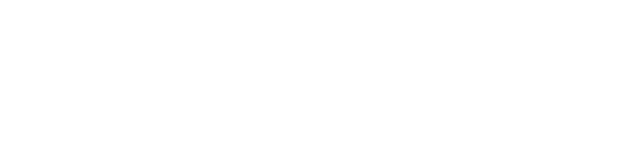
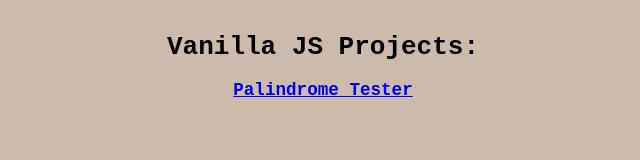
Before and after one commit to sjc5/vanilla-js-projects, a website: page index.html in a window 1280 px wide. Shown: the whole page, without its empty margins (317-957 px from the left). Drawn offline with Linux system fonts and the light colour scheme.

Commit message:
add home page with link to palindrome tester

```diff
--- a/index.html
+++ b/index.html
@@ -0,0 +1,14 @@
+<!DOCTYPE html>
+<html lang="en">
+<head>
+  <meta charset="UTF-8">
+  <meta name="viewport" content="width=device-width, initial-scale=1.0">
+  <meta http-equiv="X-UA-Compatible" content="ie=edge">
+  <title>Vanilla JS Projects</title>
+  <link rel="stylesheet" href="styles.css">
+</head>
+<body>
+  <h1>Vanilla JS Projects:</h1>
+  <p><a href="./palindrome.html"><b>Palindrome Tester</b></a></p>
+</body>
+</html>
```
Also changed, not shown: palindrome.html (+1 -0 lines).
